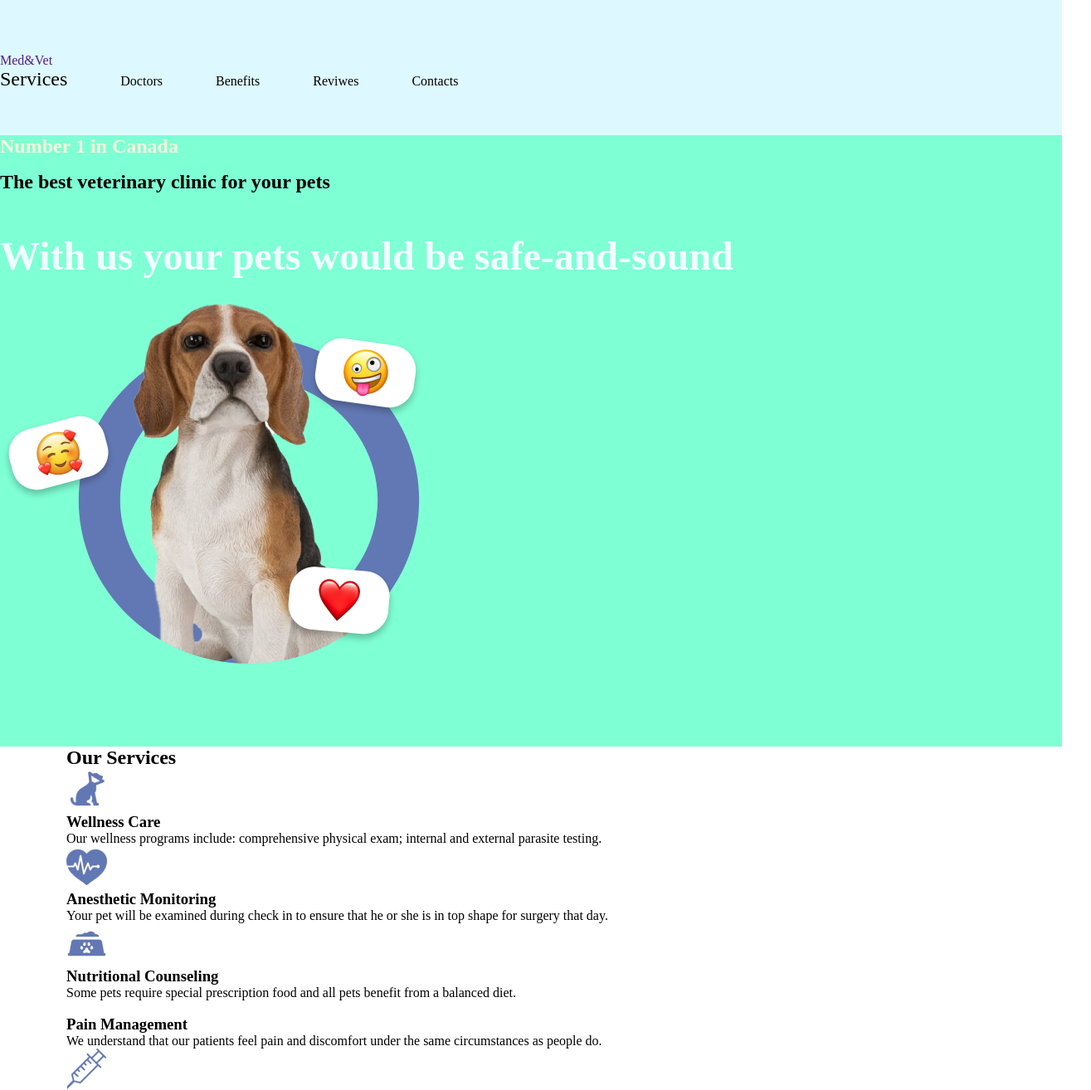
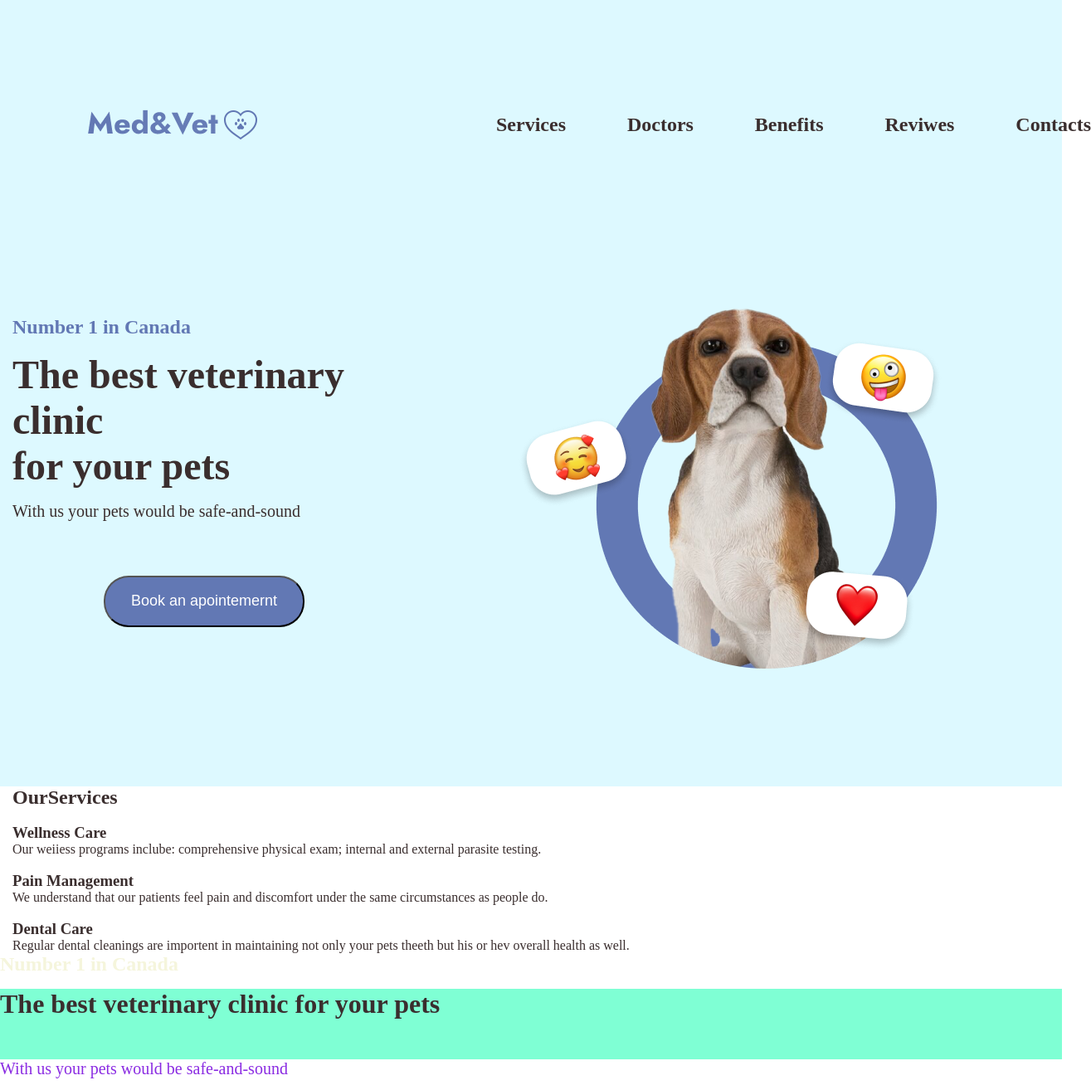
Before and after one commit to AnnaRoylowan/MedVet4, a plain HTML site: page index.html in a window 1280 px wide. Shown: the top 1314 px of the page at 83% size, 1315 px wide, since content can reach past the window. Drawn offline with Linux system fonts and the light colour scheme.

Commit message:
css  плюс

```diff
--- a/index.html
+++ b/index.html
@@ -9,32 +9,84 @@
 </head>
 
 <body>
-
     <header class="header">
-        <div class="header container-header">
-            <a class="header-logo" href="">Med&Vet</a>
+        <div class="container  header-container">
+            <div class="header-wrap">
+                <a class="header-logo" href="">
+                    <img class="header-img" src="./img/medvet.png" alt="logo">
+                </a>
+                <nav class="header-nav">
                     <ul class="header-list">
-                <li class="header-item"><a class="header-link" href="http://" target="_blank"
-                        rel="noopener noreferrer">Services</a></li>
-                <li class="header-item"><a class="header-link" href="http://" target="_blank"
-                        rel="noopener noreferrer"></a>Doctors</li>
-                <li class="header-item"><a class="header-link" href="http://" target="_blank"
-                        rel="noopener noreferrer"></a>Benefits</li>
-                <li class="header-item"><a class="header-link" href="http://" target="_blank"
-                        rel="noopener noreferrer"></a>Reviwes</li>
-                <li class="header-item"><a class="header-link" href="http://" target="_blank"
-                        rel="noopener noreferrer"></a>Contacts</li>
+                        <li class="header-item"><a class="header-link">Services</a>
+                        </li>
+                        <li class="header-item"><a class="header-link">Doctors</a>
+                        </li>
+                        <li class="header-item"><a class="header-link">Benefits</a>
+                        </li>
+                        <li class="header-item"><a class="header-link">Reviwes</a>
+                        </li>
+                        <li class="header-item"><a class="header-link">Contacts</a>
+                        </li>
                     </ul>
+                </nav>
+            </div>
+            <div class="header-banner">
+                <div class="header-box">
+                    <span class="header-words">Number 1 in Canada</span>
+                    <h1 class="header-title">The best veterinary clinic <br> for your pets</h1>
+                    <p class="header-text">With us your pets would be safe-and-sound</p>
+                    <button class="button">Book an apointemernt</button>
+                </div>
+                <div class="header-img">
+                    <img src="./img/dogbig.png" alt="Dog">
+                </div>
+            </div>
         </div>
     </header>
-    <main class="main">
-        <section class="hero">
-            <div class="hero container-hero">
+    <main>
+        <section class="services">
+            <div class=" container">
+                <h2 class="services-title">
+                    <span class="violet">Our</span>Services
+                </h2>
+                <ul class="services-list">
+                    <li class="services-item">
+                        <img src="" alt="" class="sevices-img">
+                        <div class="services-wrap">
+                            <h3 class="services-caption">Wellness Care</h3>
+                            <p class="services-text">Our weiiess programs inclube: comprehensive physical exam; internal
+                                and external parasite testing.</p>
+                        </div>
+                    </li>
+                    <li class="services-item">
+                        <img src="" alt="" class="sevices-img" />
+                        <div class="services-wrap">
+                            <h3 class="services-caption">Pain Management</h3>
+                            <p class="services-text">We understand that our patients feel pain and discomfort under the
+                                same circumstances as people do.</p>
+                        </div>
+                    </li>
+                    <li class="services-item">
+                        <img src="" alt="" class="services-img">
+                        <div class="services-wrap">
+                            <h3 class="services-caption">Dental Care</h3>
+                            <p class="services-text">Regular dental cleanings are importent in maintaining not only your
+                                pets theeth but his or hev overall health as well.</p>
+                        </div>
+                    </li>
+                </ul>
+                <div>
+        </section>
+
+
+
+
+        </div>
         <div class="hero-wrap">
             <p class="hero-subtitle">Number 1 in Canada</p>
             <h1 class="hero -title">The best veterinary clinic
                 for your pets</h1>
-                    <p class="hero-title">With us your pets would
+            <p class="hero-text">With us your pets would
                 be safe-and-sound</p>
 
         </div>
@@ -157,7 +209,7 @@
                 </li>
                 <li class="footer-item">
                     <a class="footer-ink" href="mailtoo:med&vet@mail.com">
-                        <img  class="footer-img"  src="" alt="Почта">
+                        <img class="footer-img" src="" alt="Почта">
                         <p class="footer-text">med&vet@mail.com</p>
                     </a>
                 </li>
@@ -174,3 +226,13 @@
 </body>
 
 </html>
+ <section class="work">
+            <div class="container work-wrap">
+                <div class="work-wrap-text">
+                    <h2 class="work-title">How we work?</h2>
+                    <p class="work-text">Our system is huge, some clients dont immediately understand what needs to be
+                        done, so weve created this video to avoid misunderstandings</p>
+                </div>
+                <img src="" alt="Photo corgi" class="work-img">
+            </div>
+        </section>
--- a/style.css
+++ b/style.css
@@ -1,76 +1,150 @@
-body,ul,p,h1,h2,h3{
+body {
+    box-sizing: border-box;
+    margin: 0;
+    color: #3A2E2E;
+
+}
+
+ul {
     margin: 0;
     padding: 0;
-    font-family: "jost" sans-serif;
-
-}
-ul{
     list-style: none;
 }
-a{
+
+h1,
+h2,
+h3,
+h4,
+h5,
+h6,
+p {
+    margin: 0;
+}
+
+a {
     text-decoration: none;
 }
-.container{
-    width: 1120px;
-    margin: auto ;
+
+.container {
+    width: 1107;
+    padding: 0 15px;
+    margin: 0 auto;
 }
-.header{
+
+
+.header {
+    background-color: #DDF9FF;
     padding-top: 32px;
-    background-color: #DDF9FF;
-;
-    padding-bottom: 27px;
+    padding-bottom: 48px;
 }
-.header-list{
+
+.header-wrap {
     display: flex;
-    gap: 64px;
+    gap: 193px;
+    align-items: center;
 }
-.header-container{
+
+
+.header-img {
+    margin: 90px;
+}
+
+.header-list {
     display: flex;
     justify-content: space-between;
     align-items: center;
-}
-.header-link{
+    width: 717px;
     font-size: 24px;
-    color: black;
-    font-weight: 700px;
+    font-weight: 700;
 
 }
-.hero{
+
+.header-banner {
+    display: flex;
+    gap: 57px;
+    align-items: center;
+}
+
+.hero {
     padding-bottom: 48px;
     background-color: aquamarine;
 }
-.hero-container{
+
+.container-hero {
     display: flex;
     justify-content: space-between;
     align-items: center;
     gap: 57px;
 }
-.hero-subtitle{
+.button{
+    width: 242px;
+    border-radius: 30px;
+    color: white;
+    font-size: 18px;
+    background-color: #6278B4 ;
+    margin: 32px 110px;
+    height: 62px;
+}
+.header-words{
+    color: #6278B4;
+
+  font-family: Jost;
+font-weight: 600;
+font-size: 24px;
+
+
+}
+.header-title{
+     font-family: Jost;
+font-weight: 700;
+font-style: Bold;
+font-size: 48px;
+height: 103%;
+padding-top: 16px;
+padding-bottom: 16px;
+
+
+
+}
+.header-text{
+    font-family: Jost;
+font-weight: 500;
+font-style: Medium;
+font-size: 20px;
+padding-bottom: 34px;
+
+
+}
+
+.hero-subtitle {
     color: beige;
     font-size: 24px;
     font-weight: 600;
     padding-bottom: 16px;
 }
-.hero-title{
+
+.hero-title {
     color: azure;
     font-size: 48px;
     font-weight: 700;
     padding-bottom: 16px;
 
 }
-.hero-text{
+
+.hero-text {
     color: blueviolet;
     font-size: 20px;
     font-weight: 500;
     padding-bottom: 32px;
 }
-.hero-link{
+
+.hero-link {
 
     font-size: 20px;
     font-weight: 500;
     box-shadow: 0 4px 10px 0 rgba(0, 0, 0, 0.25);
     background-color: ;
-    padding:16px 22px ;
+    padding: 16px 22px;
     display: inline-block;
     border-radius: 30px;
 
```
Also changed, not shown: img/medvet.png (added). Lines whose indentation alone changed are shown as unchanged.
